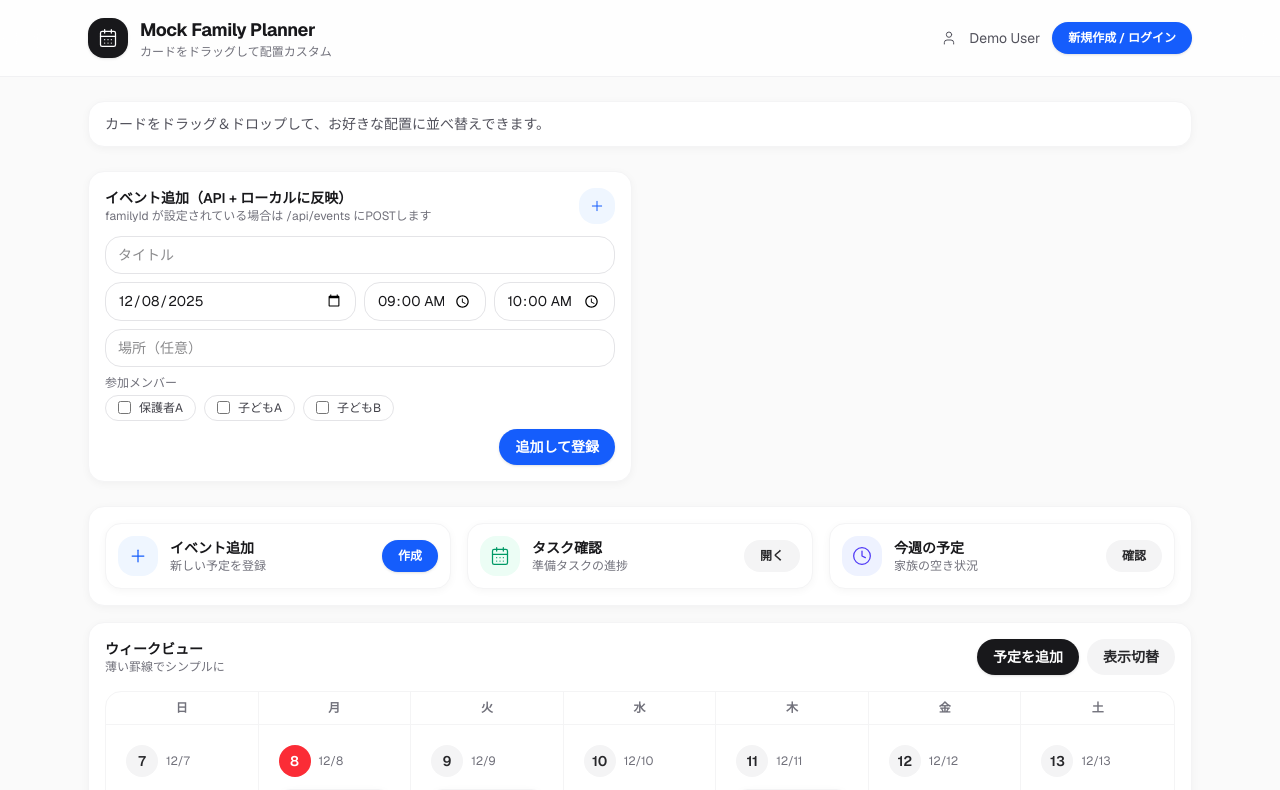
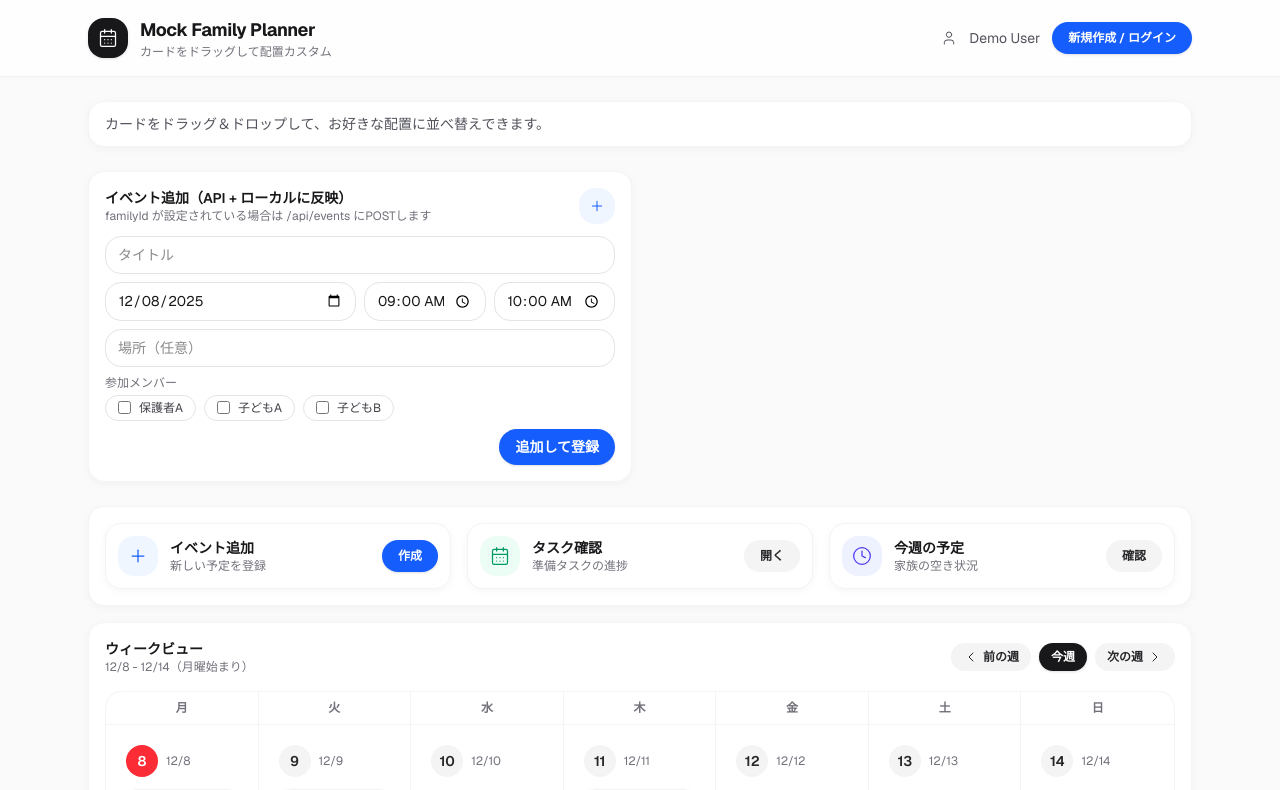
Before and after one commit to reskilltousan/family-exam-planner, a Next.js app in the folder web/: page /mock in a window 1280 px wide. Shown: the top 790 px of the page. Built offline with nearby package versions, Linux system fonts and the light colour scheme; no server answers.

Commit message:
Enhance week view with Monday start and navigation

```diff
--- a/web/src/app/mock/page.tsx
+++ b/web/src/app/mock/page.tsx
@@ -1,7 +1,7 @@
 "use client";
 
 import { useMemo, useState } from "react";
-import { CalendarDays, Clock, GripVertical, MapPin, Plus, Tag, User } from "lucide-react";
+import { CalendarDays, ChevronLeft, ChevronRight, Clock, GripVertical, MapPin, Plus, Tag, User } from "lucide-react";
 
 type Member = { id: string; name: string; color: string };
 type Event = {
@@ -83,7 +83,8 @@ export default function MockPage() {
     tagColor: "bg-blue-100 text-blue-700",
   });
 
-  const weekDays = useMemo(() => buildWeekDays(todayIso()), []);
+  const [weekOffset, setWeekOffset] = useState(0);
+  const weekDays = useMemo(() => buildWeekDays(todayIso(), weekOffset), [weekOffset]);
   const groupedEvents = useMemo(() => {
     return events.reduce<Record<string, Event[]>>((acc, ev) => {
       if (!acc[ev.date]) acc[ev.date] = [];
@@ -101,7 +102,20 @@ export default function MockPage() {
     { span: "full" | "half"; render: () => JSX.Element; label: string }
   > = {
     quick: { span: "full", render: () => <QuickActions />, label: "クイックアクション" },
-    week: { span: "full", render: () => <WeekView weekDays={weekDays} groupedEvents={groupedEvents} />, label: "カレンダー" },
+    week: {
+      span: "full",
+      render: () => (
+        <WeekView
+          weekDays={weekDays}
+          groupedEvents={groupedEvents}
+          weekLabel={formatWeekRange(weekDays)}
+          onPrevWeek={() => setWeekOffset((v) => v - 1)}
+          onNextWeek={() => setWeekOffset((v) => v + 1)}
+          onToday={() => setWeekOffset(0)}
+        />
+      ),
+      label: "カレンダー",
+    },
     tasks: { span: "half", render: () => <TaskList />, label: "タスク" },
     events: { span: "full", render: () => <EventList events={events} />, label: "イベント一覧" },
   };
@@ -424,29 +438,51 @@ function QuickActions() {
 function WeekView({
   weekDays,
   groupedEvents,
+  weekLabel,
+  onPrevWeek,
+  onNextWeek,
+  onToday,
 }: {
   weekDays: { iso: string; day: number; label: string }[];
   groupedEvents: Record<string, Event[]>;
+  weekLabel: string;
+  onPrevWeek: () => void;
+  onNextWeek: () => void;
+  onToday: () => void;
 }) {
   return (
     <Card className="space-y-4">
-      <div className="flex items-center justify-between">
+      <div className="flex flex-col gap-2 sm:flex-row sm:items-center sm:justify-between">
         <div>
           <div className="text-sm font-semibold">ウィークビュー</div>
-          <div className="text-xs text-zinc-500">薄い罫線でシンプルに</div>
+          <div className="text-xs text-zinc-500">{weekLabel}（月曜始まり）</div>
         </div>
-        <div className="flex gap-2">
-          <button className="rounded-full bg-zinc-900 px-4 py-2 text-sm font-semibold text-white shadow-sm hover:opacity-90">
-            予定を追加
+        <div className="flex flex-wrap items-center gap-2 text-xs">
+          <button
+            onClick={onPrevWeek}
+            className="flex items-center gap-1 rounded-full bg-zinc-100 px-3 py-1.5 font-semibold text-zinc-800 hover:opacity-90"
+          >
+            <ChevronLeft className="h-4 w-4" strokeWidth={1.5} />
+            前の週
           </button>
-          <button className="rounded-full bg-zinc-100 px-4 py-2 text-sm font-semibold text-zinc-800 hover:opacity-90">
-            表示切替
+          <button
+            onClick={onToday}
+            className="rounded-full bg-zinc-900 px-3 py-1.5 font-semibold text-white shadow-sm hover:opacity-90"
+          >
+            今週
+          </button>
+          <button
+            onClick={onNextWeek}
+            className="flex items-center gap-1 rounded-full bg-zinc-100 px-3 py-1.5 font-semibold text-zinc-800 hover:opacity-90"
+          >
+            次の週
+            <ChevronRight className="h-4 w-4" strokeWidth={1.5} />
           </button>
         </div>
       </div>
       <div className="overflow-hidden rounded-2xl border border-zinc-100 bg-white">
         <div className="grid grid-cols-7 divide-x divide-zinc-100 border-b border-zinc-100 text-center text-xs font-semibold text-zinc-500">
-          {["日", "月", "火", "水", "木", "金", "土"].map((d) => (
+          {["月", "火", "水", "木", "金", "土", "日"].map((d) => (
             <div key={d} className="py-2">
               {d}
             </div>
@@ -647,14 +683,13 @@ function addDaysString(date: Date, days = 0) {
   return d.toISOString().slice(0, 10);
 }
 
-function buildWeekDays(anchorIso: string) {
+function buildWeekDays(anchorIso: string, offset = 0) {
   const anchor = new Date(anchorIso);
-  const day = anchor.getDay();
-  const sunday = new Date(anchor);
-  sunday.setDate(anchor.getDate() - day);
+  const monday = startOfWeekMonday(anchor);
+  monday.setDate(monday.getDate() + offset * 7);
   return Array.from({ length: 7 }).map((_, idx) => {
-    const d = new Date(sunday);
-    d.setDate(sunday.getDate() + idx);
+    const d = new Date(monday);
+    d.setDate(monday.getDate() + idx);
     return {
       iso: d.toISOString().slice(0, 10),
       day: d.getDate(),
@@ -667,10 +702,25 @@ function todayIso() {
   return new Date().toISOString().slice(0, 10);
 }
 
+function startOfWeekMonday(date: Date) {
+  const d = new Date(date);
+  const day = (d.getDay() + 6) % 7; // Monday=0
+  d.setDate(d.getDate() - day);
+  d.setHours(0, 0, 0, 0);
+  return d;
+}
+
 function statusColor(status: Task["status"]) {
   if (status === "done") return "bg-emerald-500";
   if (status === "in_progress") return "bg-amber-400";
   return "bg-zinc-300";
+}
+
+function formatWeekRange(weekDays: { iso: string }[]) {
+  if (weekDays.length === 0) return "";
+  const first = new Date(weekDays[0].iso);
+  const last = new Date(weekDays[weekDays.length - 1].iso);
+  return `${first.getMonth() + 1}/${first.getDate()} - ${last.getMonth() + 1}/${last.getDate()}`;
 }
 
 function labelToKey(label: string): SectionKey {
```
